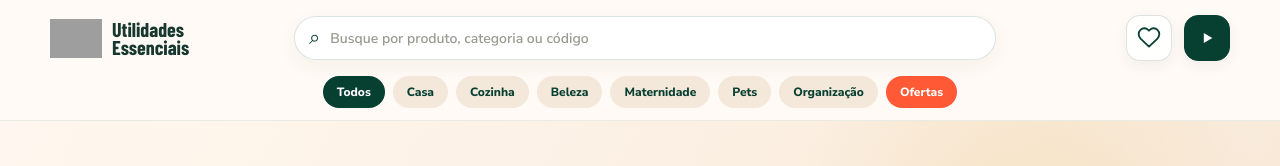
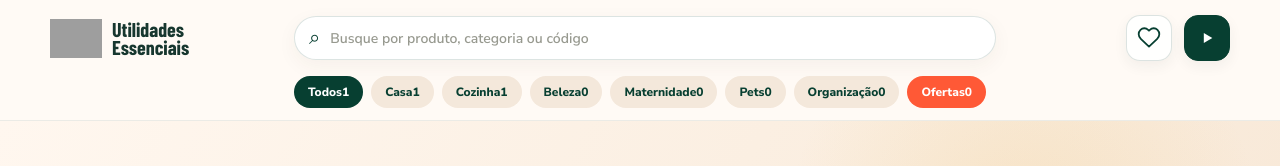
Before and after one commit to marialuizasp/utilidades-essenciais, a Next.js app: page / in a window 1280 px wide. Shown: the top 166 px of the page. Built offline with nearby package versions, Linux system fonts and the light colour scheme; grey boxes are pictures that could not be loaded; a web font is replaced by a local one.

Commit message:
Add product counts to category filters

```diff
--- a/components/StorefrontHome.jsx
+++ b/components/StorefrontHome.jsx
@@ -598,6 +598,24 @@ export default function StorefrontHome({ products = [] }) {
     CATEGORY_FILTERS.find((item) => item.label === selectedCategory) ||
     CATEGORY_FILTERS[0];
 
+  const categoryCounts = useMemo(() => {
+    const counts = {};
+
+    CATEGORY_FILTERS.forEach((item) => {
+      counts[item.label] =
+        item.label === 'Todos'
+          ? products.length
+          : products.filter((product) => matchesCategory(product, item)).length;
+    });
+
+    return counts;
+  }, [products]);
+
+  const offerCount = useMemo(
+    () => products.filter((product) => productHasOffer(product)).length,
+    [products]
+  );
+
   const filteredProducts = useMemo(() => {
     const normalizedQuery = normalize(query.trim());
     const compactQuery = normalizedQuery
@@ -853,7 +871,8 @@ export default function StorefrontHome({ products = [] }) {
                 document.getElementById('achadinhos')?.scrollIntoView({ behavior: 'smooth' });
               }}
             >
-              {item.label}
+              <span>{item.label}</span>
+              <b className="store-category-count">{categoryCounts[item.label] || 0}</b>
             </button>
           ))}
           <button
@@ -865,7 +884,8 @@ export default function StorefrontHome({ products = [] }) {
               document.getElementById('achadinhos')?.scrollIntoView({ behavior: 'smooth' });
             }}
           >
-            Ofertas
+            <span>Ofertas</span>
+            <b className="store-category-count">{offerCount}</b>
           </button>
         </div>
       </header>
```
